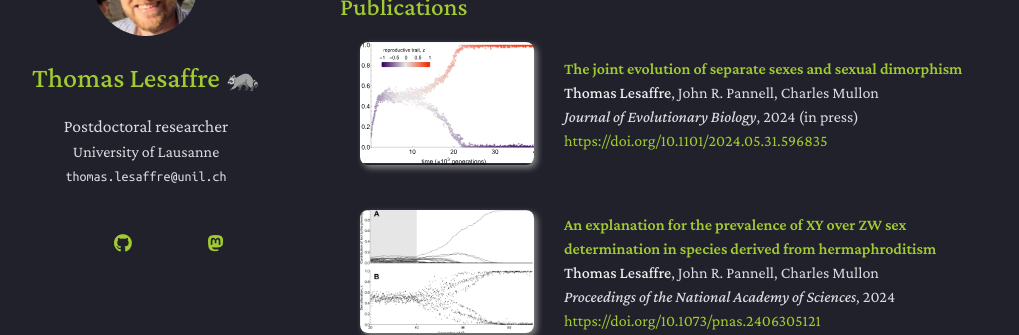
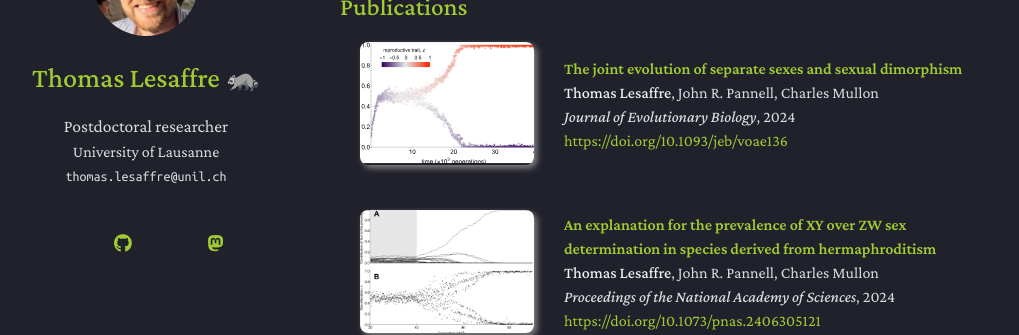
Before and after one commit to Thomas-Lesaffre/thomas-lesaffre.github.io, a Jekyll site: the page built from index.md, in a window 1280 px wide and 900 px high, scrolled down 709 px. Shown: the part 152-487 px from the top of the window, without its empty margins (130-1149 px from the left). Built offline with Jekyll 4.4.1, drawn with Linux system fonts in a browser that asks for light colours; a style sheet for code colours, icons or effects is not loaded; our own code applies the rules of GitHub Pages for plain Markdown files.

Commit message:
Update publications.yml

```diff
--- a/_data/publications.yml
+++ b/_data/publications.yml
@@ -2,8 +2,8 @@ main:
   - title: "The joint evolution of separate sexes and sexual dimorphism"
     authors: "<strong>Thomas Lesaffre</strong>, John R. Pannell, Charles Mullon"
     journal: "Journal of Evolutionary Biology"
-    year: 2024 (in press)
-    doi: https://doi.org/10.1101/2024.05.31.596835
+    year: 2024
+    doi: https://doi.org/10.1093/jeb/voae136
     image: ./assets/img/jeb2024.svg
     pdf: ./assets/files/lesaffre2024_jeb.pdf
 
```
